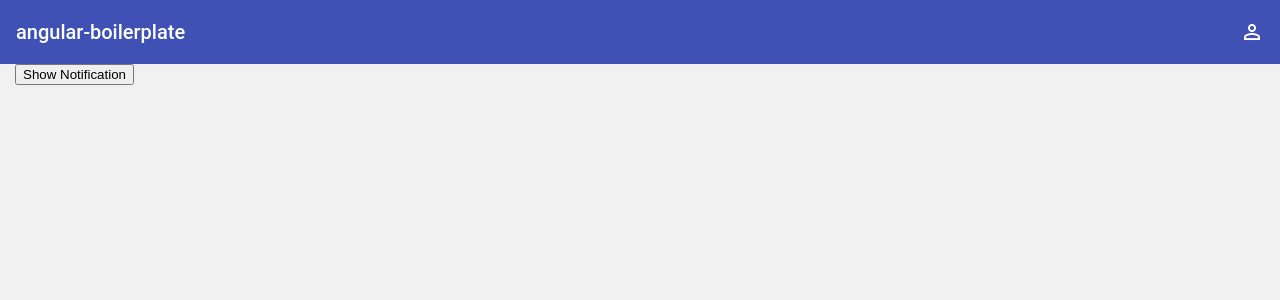
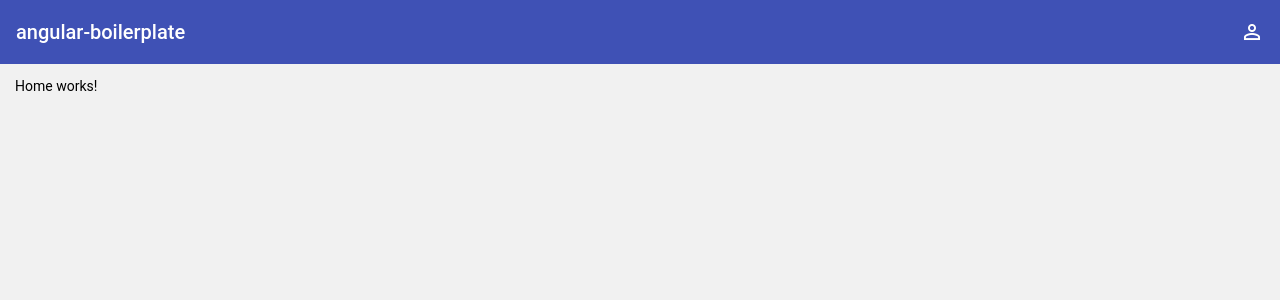
Before and after one commit to keithstric/angular-boilerplate-material, an Angular app: page / in a window 1280 px wide. Shown: the top 300 px of the page. Built offline with nearby package versions, Linux system fonts and the light colour scheme.

Commit message:
storybook changes

```diff
--- a/src/app/modules/home/home.component.html
+++ b/src/app/modules/home/home.component.html
@@ -1,3 +1 @@
-<div class="home-container">
-  <button (click)="showNotification()">Show Notification</button>
-</div>
+<p>Home works!</p>
--- a/src/app/modules/home/home.component.ts
+++ b/src/app/modules/home/home.component.ts
@@ -9,18 +9,8 @@ import {PROJECT_NAME} from 'src/environments/environment';
 })
 export class HomeComponent implements OnInit {
 
-	constructor(
-		private _ui: UiService
-	) { }
+	constructor() { }
 
 	ngOnInit(): void { }
 
-	/**
-	 * Show an OS notification
-	 */
-	async showNotification() {
-		const notifyObj = await this._ui.showOsNotification('This is a title', 'This is the body', null, [{action: 'Action', title: 'Action'}]);
-		console.log(notifyObj);
-	}
-
 }
--- a/src/app/modules/home/home.module.ts
+++ b/src/app/modules/home/home.module.ts
@@ -1,6 +1,6 @@
-import { NgModule } from '@angular/core';
-import { CommonModule } from '@angular/common';
-import { HomeComponent } from './home.component';
+import {NgModule} from '@angular/core';
+import {CommonModule} from '@angular/common';
+import {HomeComponent} from './home.component';
 
 /**
  * The HomeModule
--- a/src/styles.scss
+++ b/src/styles.scss
@@ -41,12 +41,6 @@
   flex: 1 1 auto;
 }
 
-.dialog-actions {
-  display: flex;
-  flex-direction: row;
-  justify-content: flex-end;
-}
-
 a {
   color: $primary;
 	text-decoration: none;
```
Also changed, not shown: 1 other file (tests, documents, lock files or other folders). Lines whose indentation alone changed are shown as unchanged.
